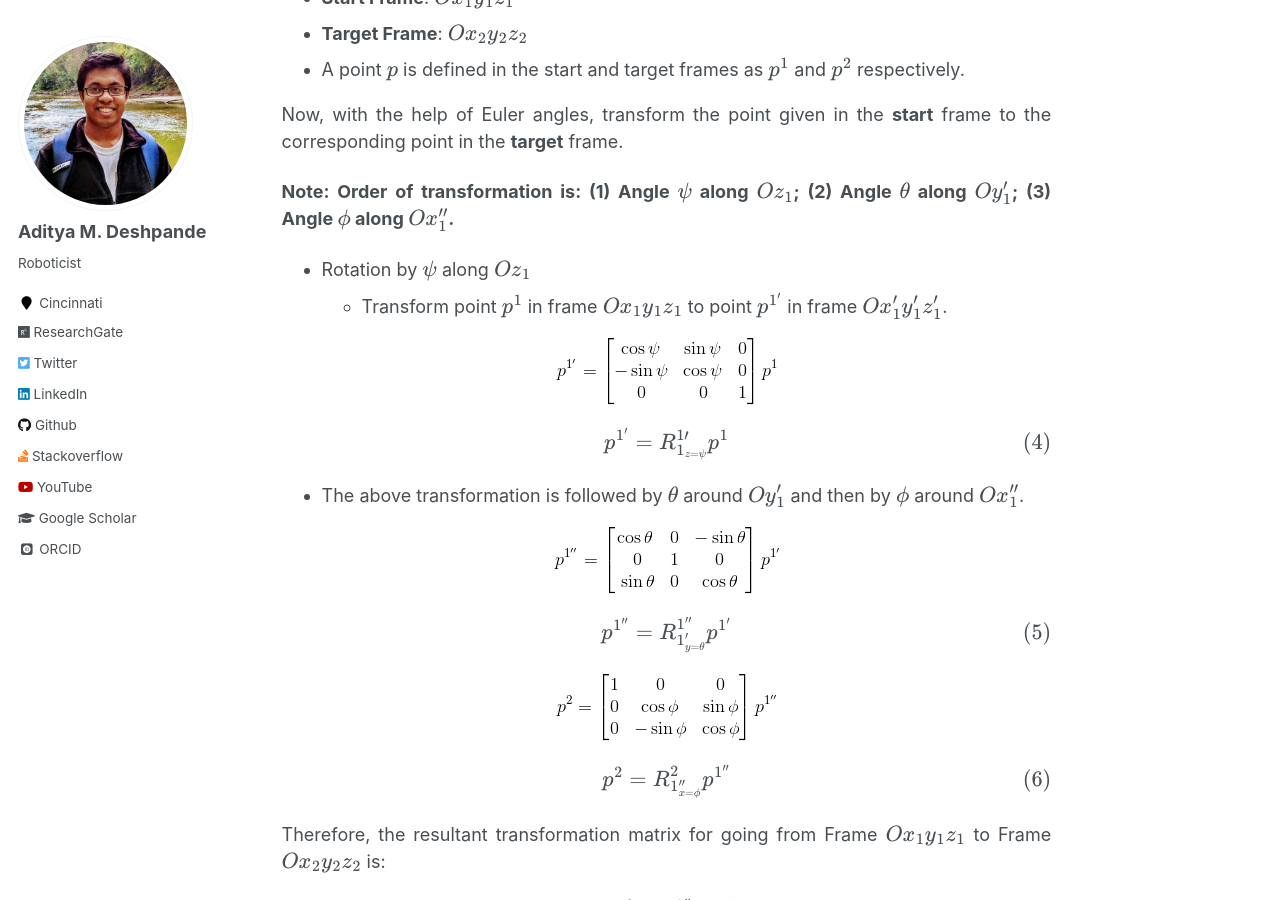
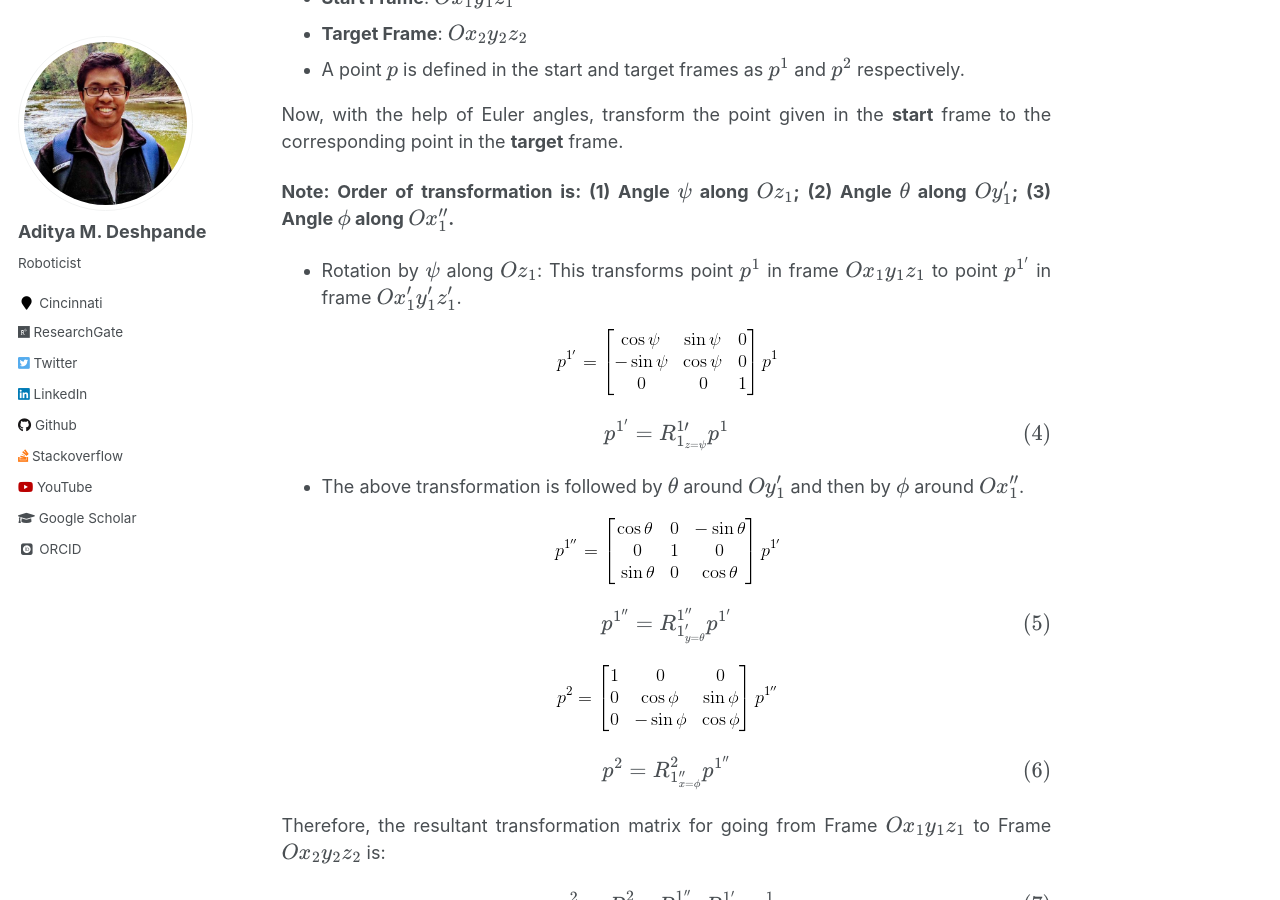
Before and after one commit to adipandas/adipandas.github.io, a Jekyll site: the page built from _posts/2020-02-10-euler-rotation.md, in a window 1280 px wide and 900 px high, scrolled down 3000 px. Built offline with Jekyll 4.4.1, drawn with Linux system fonts in a browser that asks for light colours; some web fonts are replaced; formulas are drawn with MathJax 3; comment, search, counter and statistics services are not loaded.

Commit message:
Update 2020-02-10-euler-rotation.md

```diff
--- a/_posts/2020-02-10-euler-rotation.md
+++ b/_posts/2020-02-10-euler-rotation.md
@@ -90,8 +90,7 @@
 
 **Note: Order of transformation is: (1) Angle $$\psi$$ along $$Oz_{1}$$; (2) Angle $$\theta$$ along $$Oy_{1}^{\prime}$$; (3) Angle $$\phi$$ along $$Ox_{1}^{\prime\prime}$$.**
 
-* Rotation by $$\psi$$ along $$Oz_{1}$$
-    * Transform point **$$p^{1}$$** in frame $$Ox_{1}y_{1}z_{1}$$ to point **$$p^{1^{\prime}}$$** in frame $Ox_{1}^{\prime}y_{1}^{\prime}z_{1}^{\prime}$.
+* Rotation by $$\psi$$ along $$Oz_{1}$$: This transforms point **$$p^{1}$$** in frame $$Ox_{1}y_{1}z_{1}$$ to point **$$p^{1^{\prime}}$$** in frame $Ox_{1}^{\prime}y_{1}^{\prime}z_{1}^{\prime}$.
 
 <p style="text-align:center;"><img src="/images/euler_rotation/Ryaw12.gif" alt="Ryaw"/></p>
 
```
